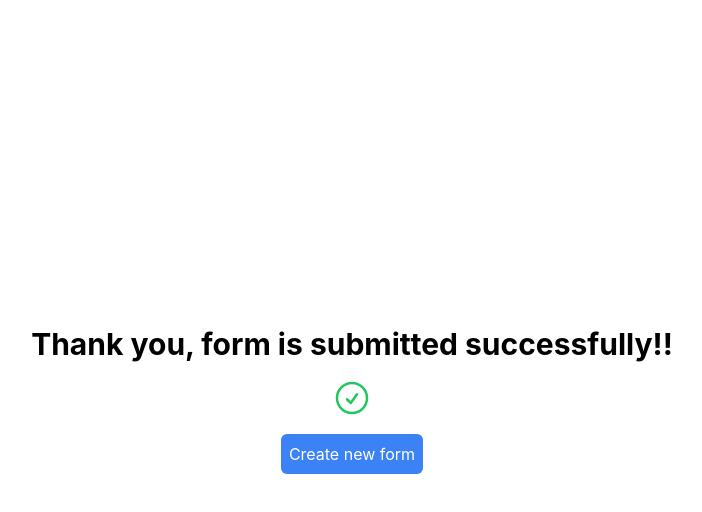
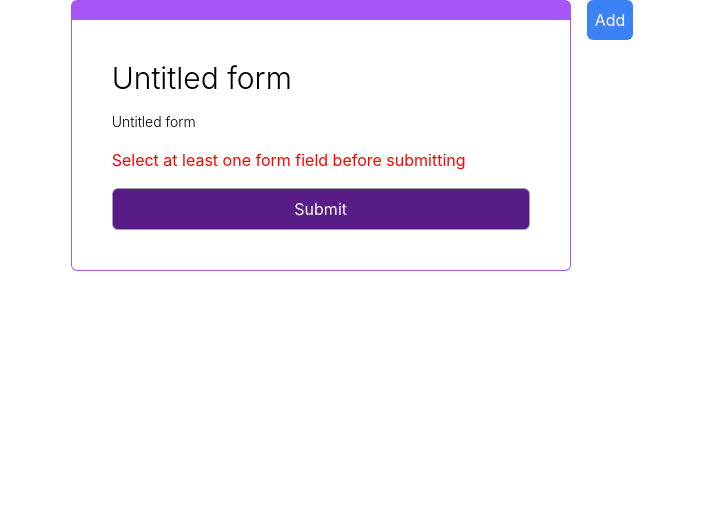
Before and after one commit to Sapnajha19/dynamic-form, a React (Create React App) app: page /form-builder in a window 1280 px wide. Both pictures are taken after a click on the button "Submit". Shown: the top 512 px of the page, without its empty margins (288-990 px from the left). Built offline with nearby package versions, Linux system fonts and the light colour scheme.

Commit message:
Add form validation: prevent form to submit if no form field is added

```diff
--- a/src/pages/FormBuilder.jsx
+++ b/src/pages/FormBuilder.jsx
@@ -10,6 +10,9 @@ function FormBuilder() {
   const [selectedFieldTypes, setSelectedFieldTypes] = useState([]);
   const [formConfig, setFormConfig] = useState([]);
   const [isSubmitted, setIsSubmitted] = useState(false);
+  const [isWarning, setIsWarning] = useState(false);
+  const [warningMessage, setWarningMessage] = useState("");
+
   const handleAddFormField = () => {
     setAdd(true);
   };
@@ -34,10 +37,15 @@ function FormBuilder() {
   };
   // Function to save form configuration as JSON
   const saveFormConfig = () => {
+    if (selectedFieldTypes.length === 0) {
+      setIsWarning(true);
+      setWarningMessage("Select at least one form field before submitting");
+    } else {
       const jsonConfig = JSON.stringify(formConfig);
       localStorage.setItem("formConfig", jsonConfig);
       loadFormConfig();
       setIsSubmitted(true);
+    }
   };
 
   // Function to load form configuration from JSON
@@ -49,14 +57,17 @@ function FormBuilder() {
     console.log(formConfig);
   };
   const handleCreateNewForm = () => {
-    setIsSubmitted(false)
-    setSelectedFieldTypes([])
+    setIsSubmitted(false);
+    setIsWarning(false);
+    setSelectedFieldTypes([]);
   };
   return (
     <div>
       {isSubmitted ? (
         <div className="flex flex-col justify-center items-center h-screen gap-4">
-          <p className="text-3xl font-bold">Thank you, form is submitted successfully!!</p>
+          <p className="text-3xl font-bold">
+            Thank you, form is submitted successfully!!
+          </p>
           <svg
             xmlns="http://www.w3.org/2000/svg"
             fill="none"
@@ -71,7 +82,10 @@ function FormBuilder() {
               d="M9 12.75L11.25 15 15 9.75M21 12a9 9 0 11-18 0 9 9 0 0118 0z"
             />
           </svg>
-            <button className="bg-blue-500 text-white p-2 rounded-md" onClick={handleCreateNewForm}>
+          <button
+            className="bg-blue-500 text-white p-2 rounded-md"
+            onClick={handleCreateNewForm}
+          >
             Create new form
           </button>
         </div>
@@ -154,6 +168,9 @@ function FormBuilder() {
                   )}
                 </div>
               ))}
+              {isWarning && selectedFieldTypes.length === 0 && (
+                <p className="text-[red]">{warningMessage}</p>
+              )}
               <button
                 className="bg-purple-900 text-white p-2 rounded-md border border-gray-400 hover:bg-white hover:text-black hover:border-gray-700"
                 onClick={saveFormConfig}
```
Lines whose indentation alone changed are shown as unchanged.
